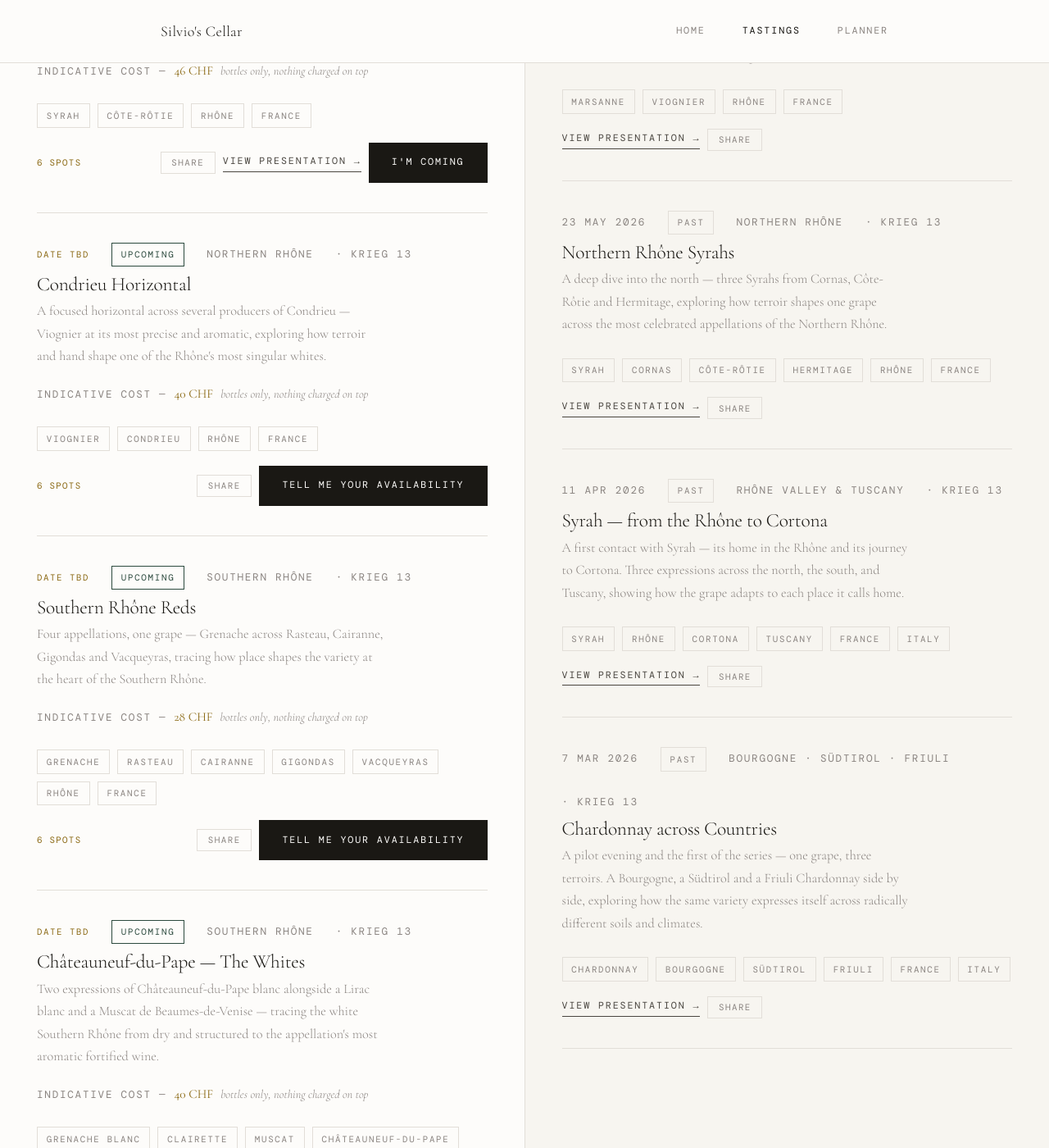
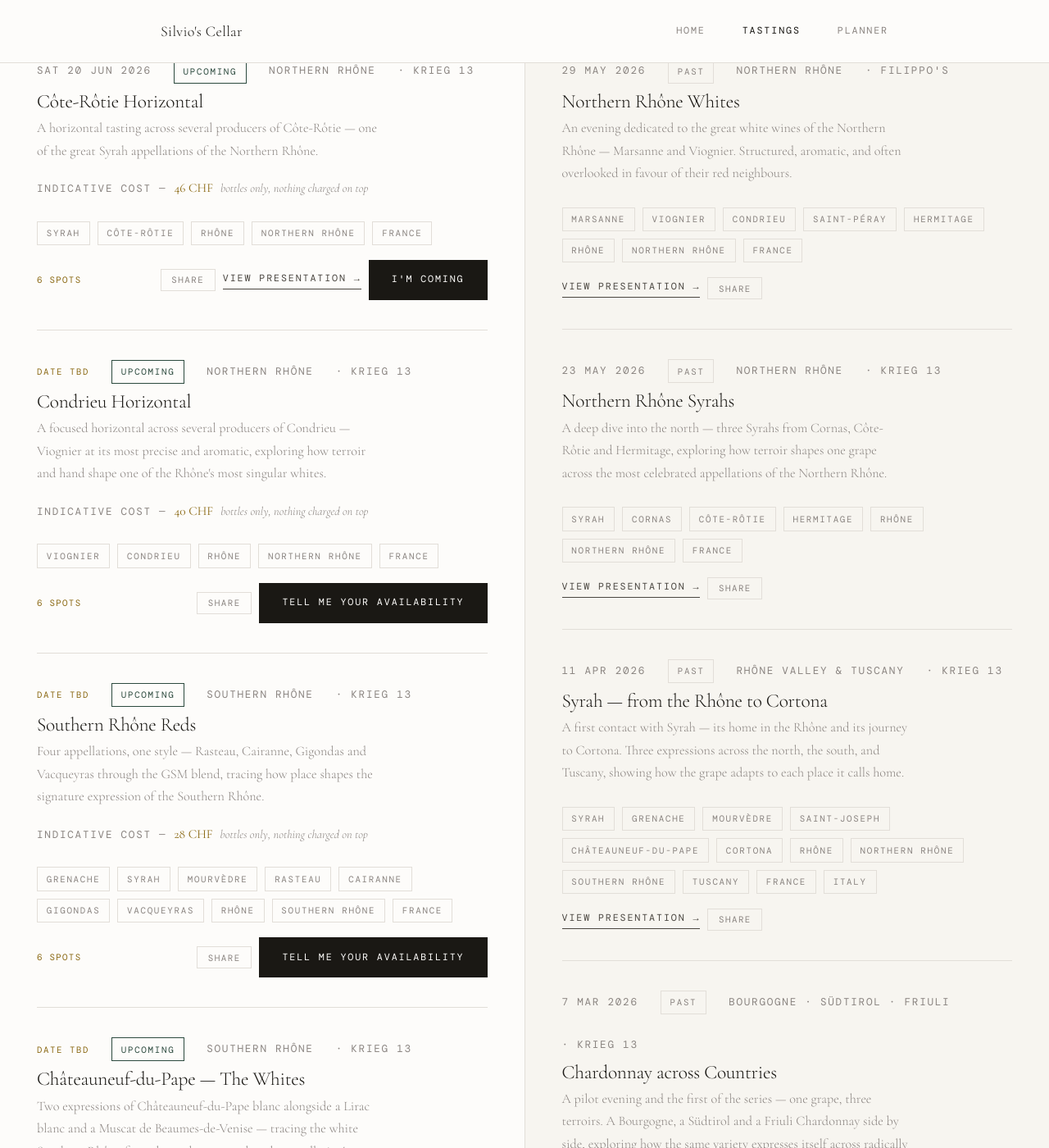
Before and after one commit to silviodirubbo/cellar, a Jekyll site: the page built from tastings/index.html, in a window 1280 px wide and 1400 px high, scrolled down 1066 px. Shown: the whole window at 82% size. Built offline with Jekyll 4.4.1, drawn with Linux system fonts in a browser that asks for light colours; some web fonts are replaced; some of the changed text lies outside the part shown.

Commit message:
Update tastings with new tags and improved descriptions
Added 'Northern Rhône' tag to several tastings and updated descriptions to enhance clarity on wine styles and regions.

```diff
--- a/_data/tastings.yml
+++ b/_data/tastings.yml
@@ -33,6 +33,7 @@
     - Syrah
     - Côte-Rôtie
     - Rhône
+    - Northern Rhône
     - France
   status: upcoming
   spots_total: 6
@@ -54,6 +55,7 @@
     - Viognier
     - Condrieu
     - Rhône
+    - Northern Rhône
     - France
   status: upcoming
   spots_total: 6
@@ -67,16 +69,19 @@
   location: "Krieg 13"
   region: "Southern Rhône"
   description: >
-    Four appellations, one grape — Grenache across Rasteau, Cairanne,
-    Gigondas and Vacqueyras, tracing how place shapes the variety
-    at the heart of the Southern Rhône.
+    Four appellations, one style — Rasteau, Cairanne, Gigondas and
+    Vacqueyras through the GSM blend, tracing how place shapes the
+    signature expression of the Southern Rhône.
   tags:
     - Grenache
+    - Syrah
+    - Mourvèdre
     - Rasteau
     - Cairanne
     - Gigondas
     - Vacqueyras
     - Rhône
+    - Southern Rhône
     - France
   status: upcoming
   spots_total: 6
@@ -99,7 +104,9 @@
     - Muscat
     - Châteauneuf-du-Pape
     - Lirac
+    - Beaumes-de-Venise
     - Rhône
+    - Southern Rhône
     - France
   status: upcoming
   spots_total: 6
@@ -118,10 +125,13 @@
     Southern Rhône's most celebrated red appellations side by side.
   tags:
     - Grenache
+    - Syrah
+    - Mourvèdre
     - Tavel
     - Lirac
     - Châteauneuf-du-Pape
     - Rhône
+    - Southern Rhône
     - France
   status: upcoming
   spots_total: 6
@@ -143,6 +153,7 @@
     - Roussanne
     - Saint-Joseph
     - Rhône
+    - Northern Rhône
     - France
   status: upcoming
   spots_total: 6
@@ -165,6 +176,7 @@
     - Roussanne
     - Crozes-Hermitage
     - Rhône
+    - Northern Rhône
     - France
   status: upcoming
   spots_total: 6
@@ -186,7 +198,11 @@
   tags:
     - Marsanne
     - Viognier
+    - Condrieu
+    - Saint-Péray
+    - Hermitage
     - Rhône
+    - Northern Rhône
     - France
   status: past
   featured: false
@@ -224,6 +240,7 @@
     - Côte-Rôtie
     - Hermitage
     - Rhône
+    - Northern Rhône
     - France
   status: past
   featured: false
@@ -257,8 +274,14 @@
     showing how the grape adapts to each place it calls home.
   tags:
     - Syrah
+    - Grenache
+    - Mourvèdre
+    - Saint-Joseph
+    - Châteauneuf-du-Pape
+    - Cortona
     - Rhône
-    - Cortona
+    - Northern Rhône
+    - Southern Rhône
     - Tuscany
     - France
     - Italy
@@ -295,6 +318,7 @@
   tags:
     - Chardonnay
     - Bourgogne
+    - Côte Chalonnaise
     - Südtirol
     - Friuli
     - France
```
